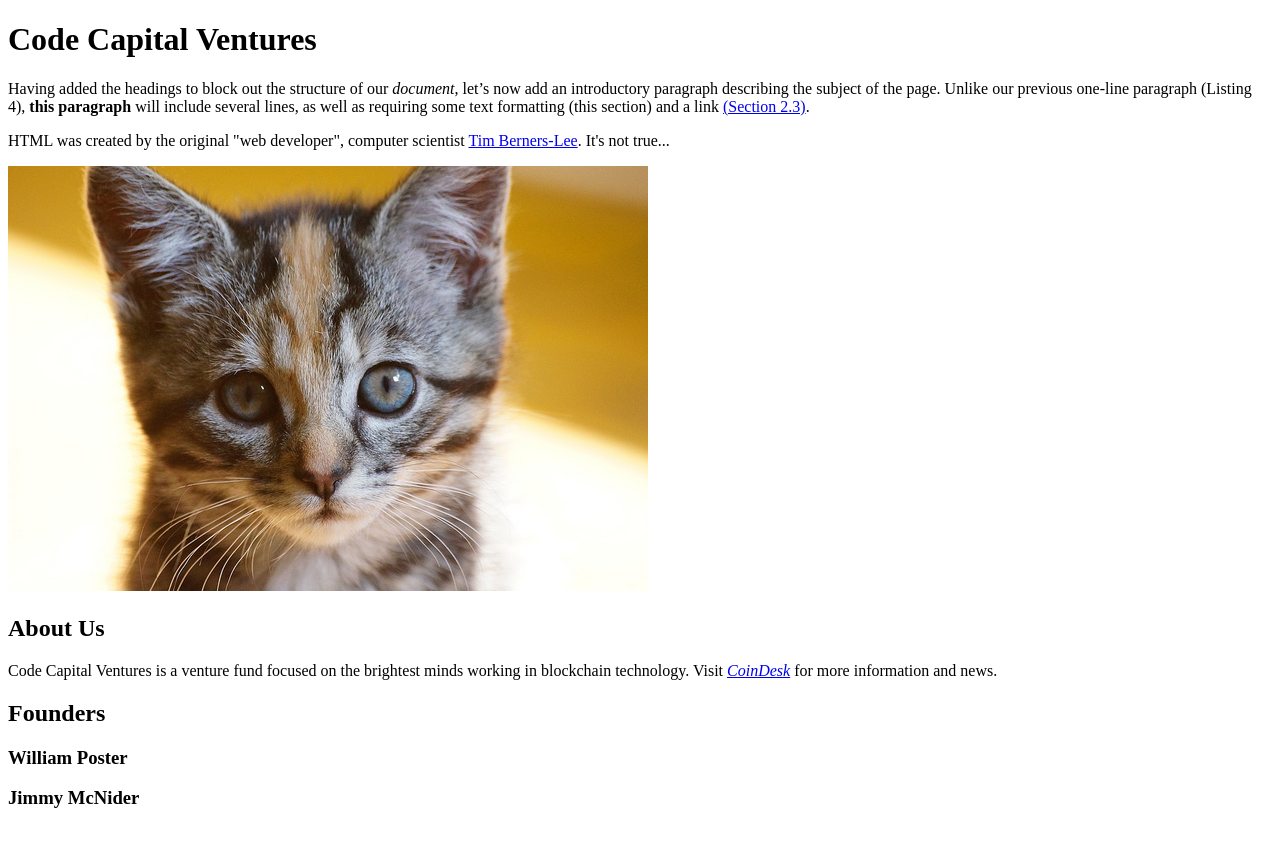
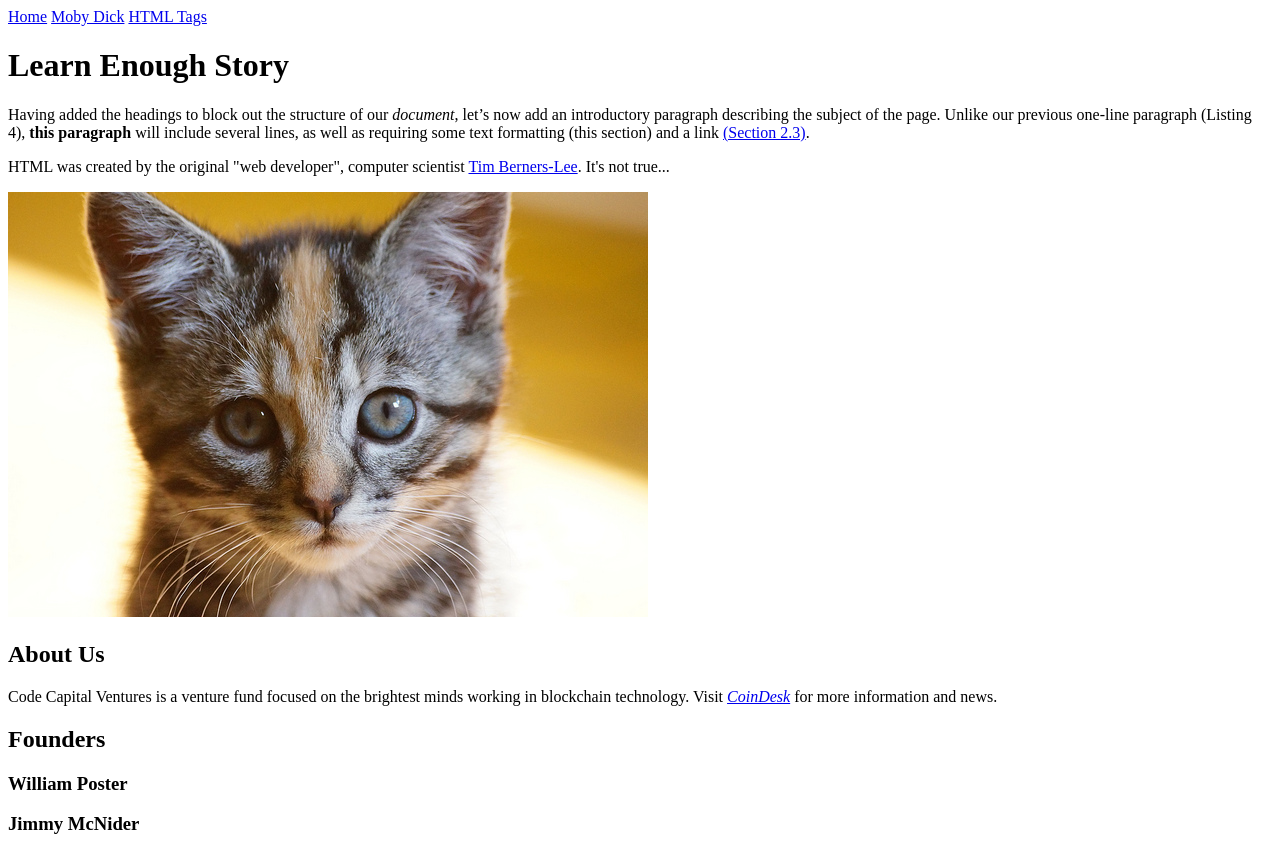
Before and after one commit to JimmyMcNider/sample_website, a plain HTML site: page index.html in a window 1280 px wide. Before the commit the page ends 828 px from the top, so only its background shows below. Drawn offline with Linux system fonts and the light colour scheme.

Commit message:
Finish the sample website

```diff
--- a/index.html
+++ b/index.html
@@ -6,7 +6,15 @@
   </head>
   <body>
 
-    <h1>Code Capital Ventures</h1>
+    <div>
+      <a href="index.html">Home</a>
+      <a href="moby_dick.html">Moby Dick</a>
+      <a href="tags.html">HTML Tags</a>
+    </div>
+
+
+
+    <h1>Learn Enough Story</h1>
 
     <p>
       Having added the headings to block out the structure of our <em>document</em>, let’s now add an introductory paragraph describing the subject of the page. Unlike our previous one-line paragraph (Listing 4), <strong>this paragraph</strong> will include several lines, as well as requiring some text formatting (this section) and a link <a href=https://codecapitalventures.com>(Section 2.3)</a>.     </p>
```
Also changed, not shown: tags.html (+6 -0 lines).
